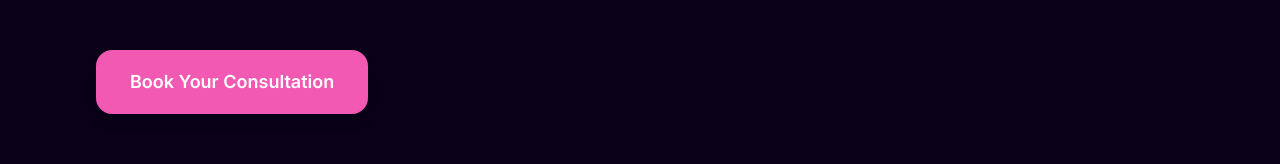
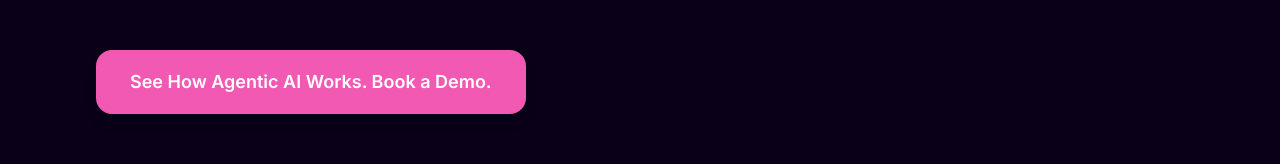
Before and after one commit to kwattu/gsiagenticlandingpage, a React (Vite) app: page / in a window 1280 px wide. Shown: the part 626-790 px from the top of the page. Built offline with nearby package versions, Linux system fonts and the light colour scheme.

Commit message:
Update CTA button text

```diff
--- a/src/components/HeroSection.tsx
+++ b/src/components/HeroSection.tsx
@@ -31,7 +31,7 @@ const HeroSection = () => {
                 className="bg-[#f159b2] hover:bg-[#f159b2]/80 text-white text-lg px-8 py-4 h-auto min-h-[3rem] rounded-2xl shadow-lg hover:shadow-xl transition-all duration-300 font-semibold border-2 border-[#f159b2] hover:border-[#f159b2]/80"
                 onClick={() => window.open('https://calendly.com/jrrodrigues/30min', '_blank')}
               >
-                Book Your Consultation
+                See How Agentic AI Works. Book a Demo.
               </Button>
             </div>
           </div>
```
